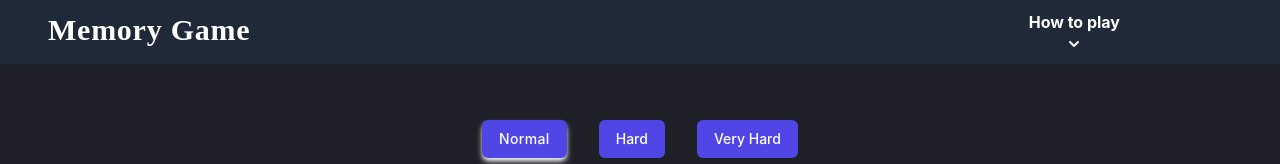
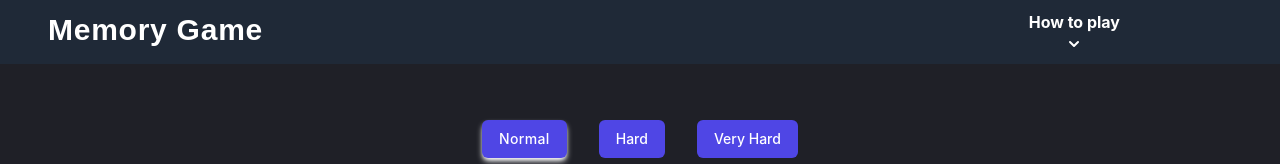
Before and after one commit to brandonrainey/tile-game, a Next.js app: page / in a window 1280 px wide. Shown: the top 164 px of the page. Built offline with nearby package versions, Linux system fonts and the light colour scheme.

Commit message:
added header font

```diff
--- a/pages/index.js
+++ b/pages/index.js
@@ -7,7 +7,7 @@
   return (
     <div>
       <div className="w-full mx-auto px-2 sm:px-6 lg:px-8 h-16 bg-gray-800 flex">
-        <h1 className="sm:text-3xl text-2xl font-bold text-white pt-3 headerFont tracking-wide pl-4">
+        <h1 className="sm:text-3xl text-2xl font-bold text-white pt-3 headerFont tracking-wide pl-4 font-header">
           Memory Game
         </h1>
         <div className="flex ml-auto text-white font-bold spacing-2 sm:pr-32 pr-4">
--- a/styles/globals.css
+++ b/styles/globals.css
@@ -2,8 +2,7 @@
 @tailwind components;
 @tailwind utilities;
 
-@import url('https://fonts.googleapis.com/css2?family=Signika&display=swap');
-@import url('https://fonts.googleapis.com/css2?family=Dela+Gothic+One&display=swap');
+@import url('https://fonts.googleapis.com/css2?family=Patua+One&display=swap');
 
 html,
 body {
@@ -12,6 +11,10 @@
   font-family: -apple-system, BlinkMacSystemFont, Segoe UI, Roboto, Oxygen,
     Ubuntu, Cantarell, Fira Sans, Droid Sans, Helvetica Neue, sans-serif;
   background: rgb(31, 32, 39);
+}
+
+h1 {
+  font-family: Patua One;
 }
 
 a {
@@ -57,10 +60,3 @@
 .resetTransition {
   transition: none;
 }
-
-.headerFont {
-  font-family: 'Dela Gothic One', cursive;
-}
-
-.tile:hover {
-}
--- a/tailwind.config.js
+++ b/tailwind.config.js
@@ -12,6 +12,9 @@
       },
       spacing: {
         'mycenter': '-50%, -50%'
+      },
+      fontFamily: {
+        'header': ['Patua One', 'sans-serif']
       }
     },
   },
```
